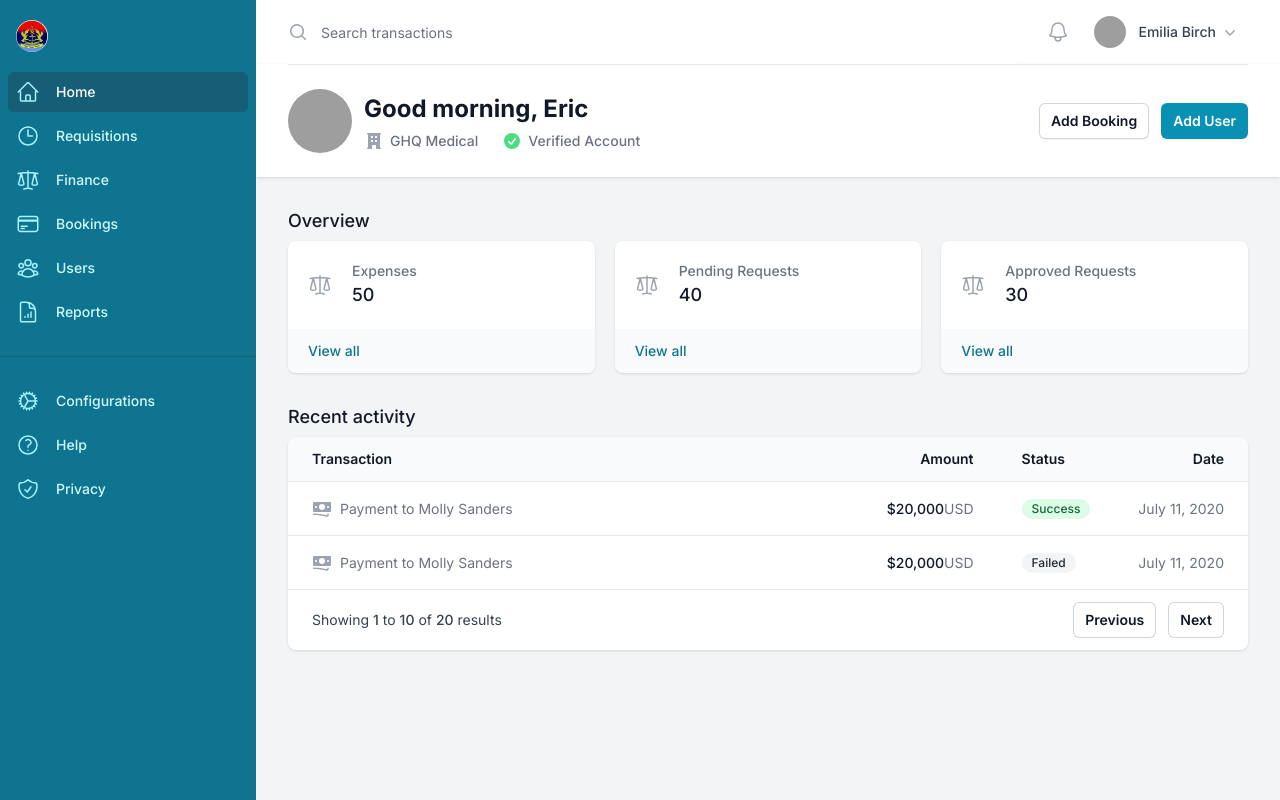
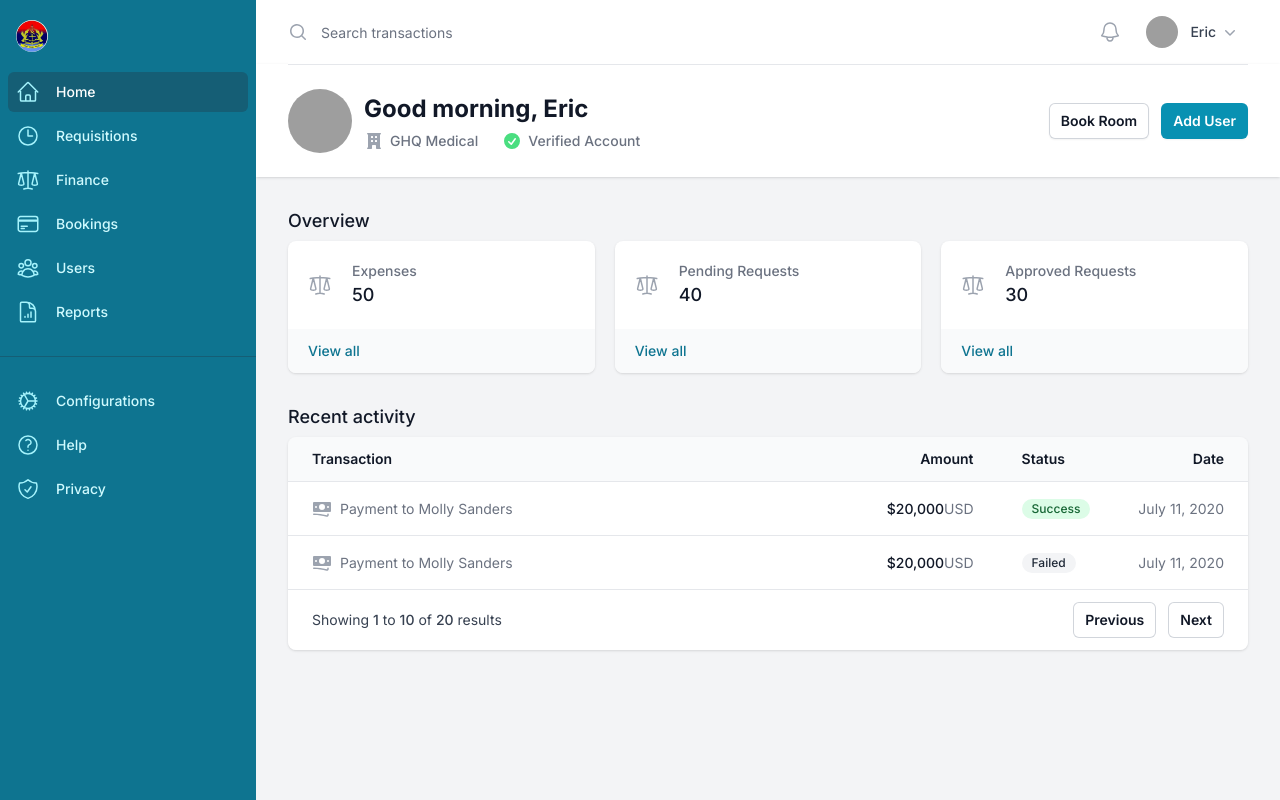
Before and after one commit to ericcrick/ghq-management-app, a Next.js app: page / in a window 1280 px wide. Built offline with nearby package versions, Linux system fonts and the light colour scheme; grey boxes are pictures that could not be loaded.

Commit message:
refactoring

```diff
--- a/app/components/Dashboard/dashboard.tsx
+++ b/app/components/Dashboard/dashboard.tsx
@@ -101,7 +101,7 @@ const Dashboard = () => {
                 type="button"
                 className="inline-flex items-center rounded-md bg-white px-3 py-2 text-sm font-semibold text-gray-900 shadow-sm ring-1 ring-inset ring-gray-300 hover:bg-gray-50"
               >
-                Add Booking
+                Book Room
               </button>
               <button
                 type="button"
--- a/app/components/Header/header.tsx
+++ b/app/components/Header/header.tsx
@@ -13,13 +13,18 @@ function classNames(...classes: string[]) {
 
 const Header = () => {
   const [sidebarOpen, setSidebarOpen] = useState(false);
+  const toggleSidebar = () => {
+    setSidebarOpen(!sidebarOpen);
+    console.log("Sidebar is toggled:", sidebarOpen);
+  };
+
   return (
     <>
       <div className="flex h-16 flex-shrink-0 border-b border-gray-200 bg-white lg:border-none">
         <button
           type="button"
           className="border-r border-gray-200 px-4 text-gray-400 focus:outline-none focus:ring-2 focus:ring-inset focus:ring-cyan-500 lg:hidden"
-          onClick={() => setSidebarOpen(true)}
+          onClick={toggleSidebar}
         >
           <span className="sr-only">Open sidebar</span>
           <Bars3CenterLeftIcon className="h-6 w-6" aria-hidden="true" />
@@ -70,7 +75,7 @@ const Header = () => {
                   />
                   <span className="ml-3 hidden text-sm font-medium text-gray-700 lg:block">
                     <span className="sr-only">Open user menu for </span>
-                    Emilia Birch
+                    Eric
                   </span>
                   <ChevronDownIcon
                     className="ml-1 hidden h-5 w-5 flex-shrink-0 text-gray-400 lg:block"
--- a/app/layout.tsx
+++ b/app/layout.tsx
@@ -18,6 +18,7 @@ export default function RootLayout({
 }: Readonly<{
   children: React.ReactNode;
 }>) {
+
   return (
     <html className="h-full bg-gray-100" lang="en">
       <body className={`${inter.className} h-full`}>
@@ -26,7 +27,7 @@ export default function RootLayout({
           <DeskTopSideBar />
 
           <div className="flex flex-1 flex-col lg:pl-64">
-            <Header />
+            <Header/>
             <main className="flex-1 pb-8">
               {/* Page header */}
               {children}
```
